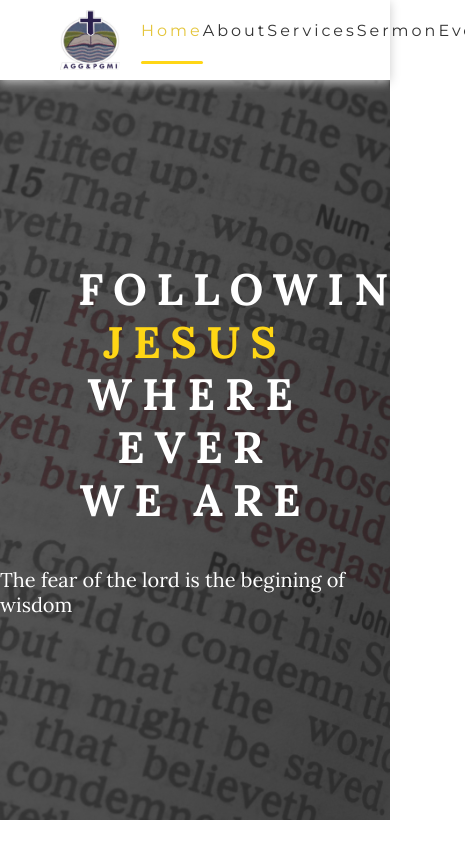
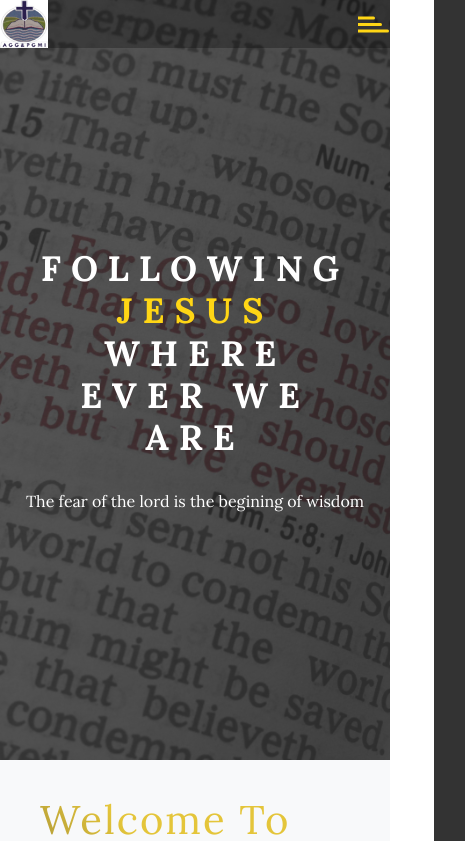
Before and after one commit to Psalmseen/AGG-PGM, a React (Vite) app: page / in a window 390 px wide. Shown: the top 841 px of the page, 465 px wide, since content can reach past the window. Built offline with nearby package versions, Linux system fonts and the light colour scheme.

Commit message:
made the page responsive

```diff
--- a/src/components/donation/donation.styles.scss
+++ b/src/components/donation/donation.styles.scss
@@ -9,6 +9,7 @@
 
   &__outline {
     width: 40rem;
+    max-width: 100%;
     position: relative;
     margin-bottom: 2rem;
     border: 1px solid $color-grey-1;
@@ -49,6 +50,7 @@
       box-shadow: inset -1rem -1rem 2rem -1rem #fff,
         inset 1rem 1rem 2rem -1rem #fff;
       width: 70%;
+      min-width: min-content;
     }
 
     &__title {
@@ -80,4 +82,24 @@
       color: #bbb;
     }
   }
+  @media screen and (max-width: 900px) {
+    .donate__container {
+      width: 90%;
+    }
+  }
+  @media screen and (max-width: 500px) {
+    .bank-details {
+      grid-template-columns: 1fr;
+      color: $color-gold-1;
+    }
+  }
+  @media screen and (max-width: 400px) {
+    padding: 5rem 0;
+    .donate__container {
+      width: 100%;
+    }
+    &__title {
+      font-size: 3rem;
+    }
+  }
 }
--- a/src/components/events/events.styles.scss
+++ b/src/components/events/events.styles.scss
@@ -58,4 +58,13 @@
     letter-spacing: 5px;
     text-transform: capitalize;
   }
+
+  @media screen and (max-width: 400px) {
+    padding-bottom: 5rem;
+
+    .noEvent {
+      padding: 5rem 0;
+      font-size: 3rem;
+    }
+  }
 }
--- a/src/components/footer/footer.styles.scss
+++ b/src/components/footer/footer.styles.scss
@@ -8,6 +8,7 @@
 
   &__outline {
     width: 40rem;
+    max-width: 100%;
     position: relative;
     margin-bottom: 2rem;
     border: 1px solid $color-grey-1;
@@ -132,4 +133,22 @@
       box-shadow: 1rem 1rem 3rem -2rem #0009;
     }
   }
+  @media screen and (max-width: 900px) {
+    .card__body-form {
+      padding: 0 2rem;
+
+      input,
+      textarea {
+        font-size: 1.5rem;
+      }
+    }
+  }
+  @media screen and (max-width: 700px) {
+    &__body {
+      grid-template-columns: 1fr;
+    }
+  }
+  @media screen and (max-width: 400px) {
+    padding: 5rem 0;
+  }
 }
--- a/src/components/header/header.styles.scss
+++ b/src/components/header/header.styles.scss
@@ -1,4 +1,7 @@
 .header {
   width: 100%;
   padding-top: 6rem;
+  @media screen and (max-width: 900px) {
+    padding-top: 0;
+  }
 }
--- a/src/components/image-carousel/image-carousel.styles.scss
+++ b/src/components/image-carousel/image-carousel.styles.scss
@@ -42,6 +42,7 @@
       font-weight: 700;
       text-align: center;
       margin-bottom: 4rem;
+      min-width: min-content;
 
       span {
         color: $color-gold-1;
@@ -51,4 +52,8 @@
   .show {
     opacity: 1;
   }
+
+  &-text {
+    text-align: center;
+  }
 }
--- a/src/components/info/info.styles.scss
+++ b/src/components/info/info.styles.scss
@@ -53,4 +53,20 @@
       margin-top: 2rem;
     }
   }
+  @media screen and (max-width: 800px) {
+    grid-template-columns: 1fr;
+
+    .side-img-wrapper {
+      display: none;
+    }
+
+    &-main {
+      background-color: #f8f9fa;
+    }
+  }
+  @media screen and (max-width: 400px) {
+    &-main {
+      padding: 5rem;
+    }
+  }
 }
--- a/src/components/navigation/navigation.jsx
+++ b/src/components/navigation/navigation.jsx
@@ -4,35 +4,95 @@ import { Link } from 'react-scroll';
 
 import Logo from '../../assets/agg-pgm.png';
 
-const Nav = () => (
+const Nav = () => {
+  const toggleMobile = (toggle) => {
+    const element = document.querySelector('#toggleMobile');
+
+    if (toggle === 'toggle') {
+      element.classList.toggle('mobile__toggle--open');
+      return;
+    }
+    element.classList.remove('mobile__toggle--open');
+  };
+  return (
     <section className="nav" name="navigation">
       <div className="logo-container">
         <img src={Logo} alt="logo" className="logo" />
       </div>
+      <div
+        className="mobile__toggle "
+        onClick={() => toggleMobile('toggle')}
+        id="toggleMobile"
+      >
+        mobile toggle
+      </div>
       <nav className="nav-list">
-      <Link activeClass="active" spy={true} to="header" smooth={true}>
+        <Link
+          activeClass="active"
+          onClick={toggleMobile}
+          spy={true}
+          to="header"
+          smooth={true}
+        >
           Home
         </Link>
-      <Link activeClass="active" spy={true} to="info" smooth={true}>
+        <Link
+          activeClass="active"
+          onClick={toggleMobile}
+          spy={true}
+          to="info"
+          smooth={true}
+        >
           About
         </Link>
-      <Link activeClass="active" spy={true} to="services" smooth={true}>
+        <Link
+          activeClass="active"
+          onClick={toggleMobile}
+          spy={true}
+          to="services"
+          smooth={true}
+        >
           Services
         </Link>
-      <Link activeClass="active" spy={true} to="sermon" smooth={true}>
+        <Link
+          activeClass="active"
+          onClick={toggleMobile}
+          spy={true}
+          to="sermon"
+          smooth={true}
+        >
           Sermon
         </Link>
-      <Link activeClass="active" spy={true} to="events" smooth={true}>
+        <Link
+          activeClass="active"
+          onClick={toggleMobile}
+          spy={true}
+          to="events"
+          smooth={true}
+        >
           Events
         </Link>
-      <Link activeClass="active" spy={true} to="donation" smooth={true}>
+        <Link
+          activeClass="active"
+          onClick={toggleMobile}
+          spy={true}
+          to="donation"
+          smooth={true}
+        >
           Donation
         </Link>
-      <Link activeClass="active" spy={true} to="footer" smooth={true}>
+        <Link
+          activeClass="active"
+          onClick={toggleMobile}
+          spy={true}
+          to="footer"
+          smooth={true}
+        >
           Contact us
         </Link>
       </nav>
     </section>
   );
+};
 
 export default Nav;
--- a/src/components/navigation/navigation.styles.scss
+++ b/src/components/navigation/navigation.styles.scss
@@ -4,6 +4,7 @@
   width: 100%;
   top: 0;
   display: flex;
+  gap: 5rem;
   justify-content: space-between;
   align-items: center;
   padding: 1rem 6rem;
@@ -14,7 +15,7 @@
   color: $color-black;
 
   .logo-container {
-    width: 4rem;
+    width: 6rem;
     height: 6rem;
   }
 
@@ -23,8 +24,7 @@
   }
 
   .nav-list {
-    width: 70%;
-    max-width: calc(100% - 7rem);
+    gap: 2rem;
     display: flex;
     justify-content: space-between;
   }
@@ -52,4 +52,83 @@
   .active::after {
     width: 100%;
   }
+
+  .mobile__toggle {
+    display: none;
+    height: 3px;
+    background-color: $color-gold-1;
+    width: 3rem;
+    color: transparent;
+  }
+
+  @media screen and (max-width: 900px) {
+    background-color: #0004;
+    box-shadow: unset;
+
+    .mobile__toggle {
+      display: inline-block;
+      position: relative;
+      border-radius: 0 5rem 5rem 0;
+      transition: transform 0.2s;
+      cursor: pointer;
+
+      &::before,
+      &::after {
+        content: '';
+        transition: transform 0.2s;
+        display: inline-block;
+        height: 100%;
+        background-color: $color-gold-1;
+        border-radius: 0 5rem 5rem 0;
+        position: absolute;
+        top: 0;
+        left: 0;
+      }
+      &::before {
+        width: 70%;
+        transform: translateY(-0.8rem);
+      }
+      &::after {
+        width: 130%;
+        transform: translateY(0.8rem);
+      }
+    }
+    .nav-list {
+      position: absolute;
+      top: 0;
+      right: 0;
+      flex-direction: column;
+      height: 100vh;
+      transform: translateX(30rem);
+      background-color: $color-black;
+      color: #ccc;
+      padding: 5rem;
+      padding-top: 10rem;
+      z-index: -1;
+      transition: transform 0.2s;
+    }
+
+    .mobile__toggle--open {
+      background-color: transparent;
+
+      &::before,
+      &::after {
+        width: 100%;
+      }
+
+      &::before {
+        transform: rotate(45deg);
+      }
+      &::after {
+        transform: rotate(-45deg);
+      }
+
+      & + .nav-list {
+        transform: translateX(0);
+      }
+    }
+  }
+  @media screen and (max-width: 400px) {
+    padding: 0 1rem 0 0;
+  }
 }
--- a/src/components/sermon/sermon.styles.scss
+++ b/src/components/sermon/sermon.styles.scss
@@ -9,6 +9,7 @@
 
   &__outline {
     width: 40rem;
+    max-width: 100%;
     position: relative;
     margin-bottom: 2rem;
     border: 1px solid $color-grey-1;
@@ -48,7 +49,7 @@
     color: $color-grey;
     display: grid;
     width: calc(100vw - 10rem);
-    grid-template-columns: repeat(auto-fit, 32rem);
+    grid-template-columns: repeat(auto-fit, 320px);
     gap: 5rem;
     justify-content: center;
   }
@@ -62,4 +63,15 @@
     margin: 5rem auto 0;
     font-weight: bold;
   }
+  @media screen and (max-width: 400px) {
+    padding: 5rem 0;
+    &__title {
+      font-size: 3rem;
+    }
+
+    &__collection-wrapper {
+      width: calc(100vw - 12px);
+      overflow-x: hidden;
+    }
+  }
 }
--- a/src/components/services/services.styles.scss
+++ b/src/components/services/services.styles.scss
@@ -8,6 +8,7 @@
 
   &__outline {
     width: 40rem;
+    max-width: 100%;
     position: relative;
     margin-bottom: 2rem;
     border: 1px solid $color-grey-1;
@@ -73,4 +74,10 @@
       }
     }
   }
+  @media screen and (max-width: 400px) {
+    padding: 5rem 0;
+    &__title {
+      font-size: 3rem;
+    }
+  }
 }
--- a/src/index.css
+++ b/src/index.css
@@ -7,6 +7,7 @@ body {
   margin: 0;
   padding: 0;
   font-family: 'Montserrat', sans-serif;
+  overflow-x: hidden;
   font-size: 1.6rem;
   -webkit-font-smoothing: antialiased;
   -moz-osx-font-smoothing: grayscale;
@@ -15,6 +16,17 @@ body {
 html {
   font-size: 10px;
 }
+@media screen and (max-width: 600px) {
+  html {
+    font-size: 8px;
+  }
+}
+
+@media screen and (max-width: 400px) {
+  html {
+    font: 7px;
+  }
+}
 
 code {
   font-family: source-code-pro, Menlo, Monaco, Consolas, 'Courier New',
```
Lines whose indentation alone changed are shown as unchanged.
